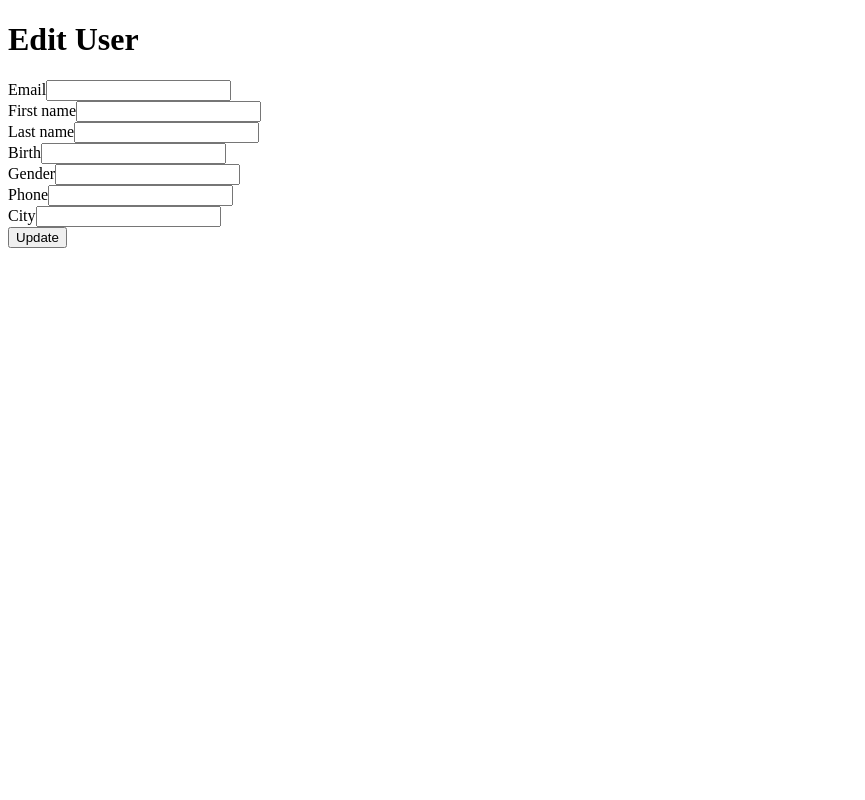
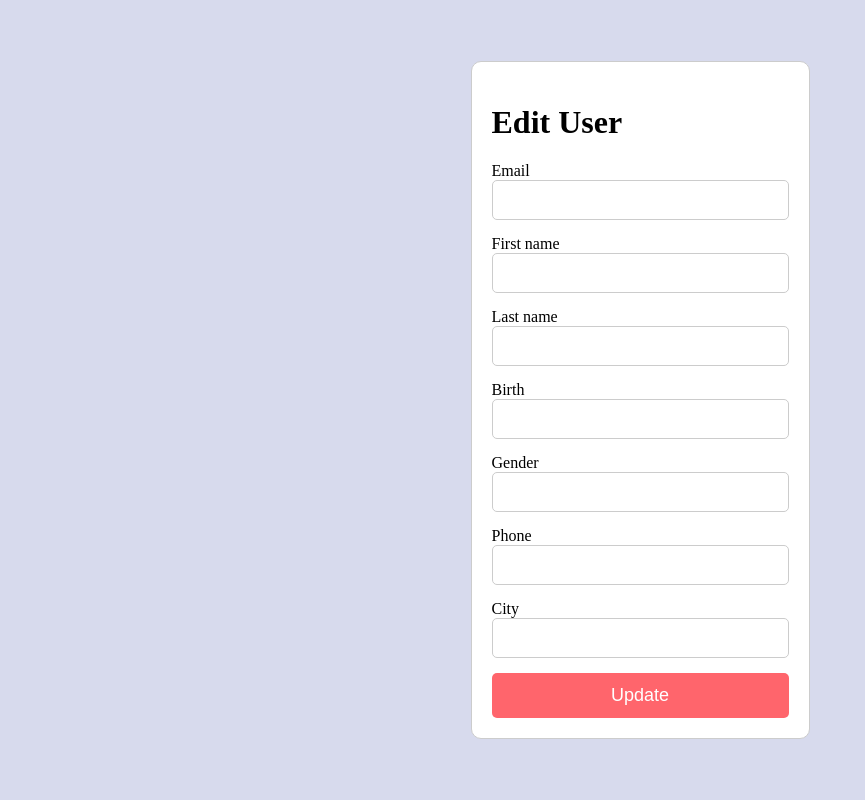
Before and after one commit to KyNaOo/jobBoard, a Symfony app: template templates/user/edit.html.twig in a window 1280 px wide. Shown: the whole page, without its empty margins (0-865 px from the left). Run offline with Twig, Linux system fonts and the light colour scheme; the template is opened without the code that fills it, so the values that code supplies are empty; form fields are guessed from the names that the template uses; some libraries are stand-ins or nearby versions.

Commit message:
feat: style update

```diff
--- a/templates/registration/register.html.twig
+++ b/templates/registration/register.html.twig
@@ -43,8 +43,6 @@
         border: 1px solid #ccc;
         border-radius: 10px;
       }
-
-
 </style>
   <div class="registration-form">
     <h1>Register</h1>
--- a/templates/security/login.html.twig
+++ b/templates/security/login.html.twig
@@ -20,14 +20,15 @@
 <article class="wrapper">
     <div class="login-block">
         <h1>Login</h1>
-        <input type="email" value="{{ last_username }}" name="email" id="inputEmail" class="form-control" autocomplete="email" required autofocus>
-        <input type="password" name="password" id="inputPassword" class="form-control" autocomplete="current-password" required>
+        <input type="email" placeholder="email" value="{{ last_username }}" name="email" id="inputEmail" class="form-control" autocomplete="email" required autofocus>
+        <input type="password" placeholder="password" name="password" id="inputPassword" class="form-control" autocomplete="current-password" required>
         <input type="hidden" name="_csrf_token"
         value="{{ csrf_token('authenticate') }}"
     >
         <button class="btn btn-lg btn-primary" type="submit">
             Sign in
         </button>
+        <a href="/register">Not a member?</a>
     </div>
   </article>
 
--- a/templates/style.html.twig
+++ b/templates/style.html.twig
@@ -64,6 +64,7 @@
         font-family: Montserrat;
         outline: none;
         cursor: pointer;
+        margin-bottom: 10px;
     }
 
     .login-block button:hover {
--- a/templates/user/edit.html.twig
+++ b/templates/user/edit.html.twig
@@ -2,19 +2,61 @@
 
 {% block title %}Edit User{% endblock %}
 
+
 {% block body %}
+<style>
+    body {
+      background: #d7daed;
+      display: flex;
+      justify-content: center;
+      align-items: center;
+      height: 100vh;
+      margin: 0;
+    }
+      .custom-input {
+          width: 100%;
+          padding: 10px;
+          margin-bottom: 15px;
+          border: 1px solid #ccc;
+          border-radius: 5px;
+          font-size: 16px;
+          box-sizing: border-box; /* Ensure padding and border are included in the width */
+          text-align: left; /* Ensure text is aligned to the left */
+        }
+
+        .custom-button {
+          width: 100%;
+          padding: 12px;
+          background-color: #ff656c;
+          color: #fff;
+          border: none;
+          border-radius: 5px;
+          font-size: 18px;
+          cursor: pointer;
+          text-align: center; /* Center-align the button text */
+        }
+
+        .edit-form {
+          max-width: 400px;
+          margin: 0 auto;
+          padding: 20px;
+          background: #fff;
+          border: 1px solid #ccc;
+          border-radius: 10px;
+        }
+  </style>
+<div class="edit-form">
     <h1>Edit User</h1>
-
     {{ form_start(form) }}
     {{ form_errors(form) }}
-    {{ form_row(form.email) }}
-    {{ form_row(form.firstName) }}
-    {{ form_row(form.lastName) }}
-    {{ form_row(form.birth) }}
-    {{ form_row(form.gender) }}
-    {{ form_row(form.phone) }}
-    {{ form_row(form.city) }}
-    <button class="btn">{{ button_label|default('Update') }}</button>
+    {{ form_row(form.email,{'attr': {'class': 'custom-input'}}) }}
+    {{ form_row(form.firstName,{'attr': {'class': 'custom-input'}}) }}
+    {{ form_row(form.lastName,{'attr': {'class': 'custom-input'}}) }}
+    {{ form_row(form.birth,{'attr': {'class': 'custom-input'}}) }}
+    {{ form_row(form.gender,{'attr': {'class': 'custom-input'}}) }}
+    {{ form_row(form.phone,{'attr': {'class': 'custom-input'}}) }}
+    {{ form_row(form.city,{'attr': {'class': 'custom-input'}}) }}
+    <button class="custom-button">{{ button_label|default('Update') }}</button>
     {{ form_end(form) }}
-
+</div>
 {% endblock %}
```
Also changed, not shown: src/Form/UserType.php (+6 -2 lines).
